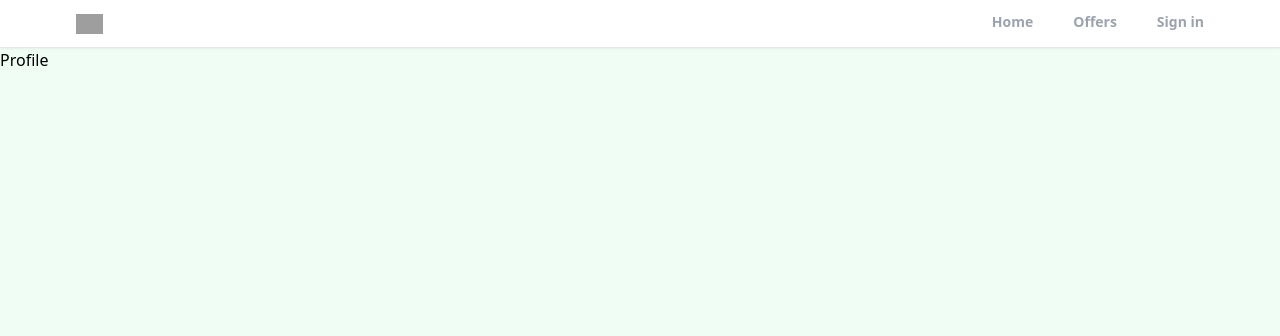
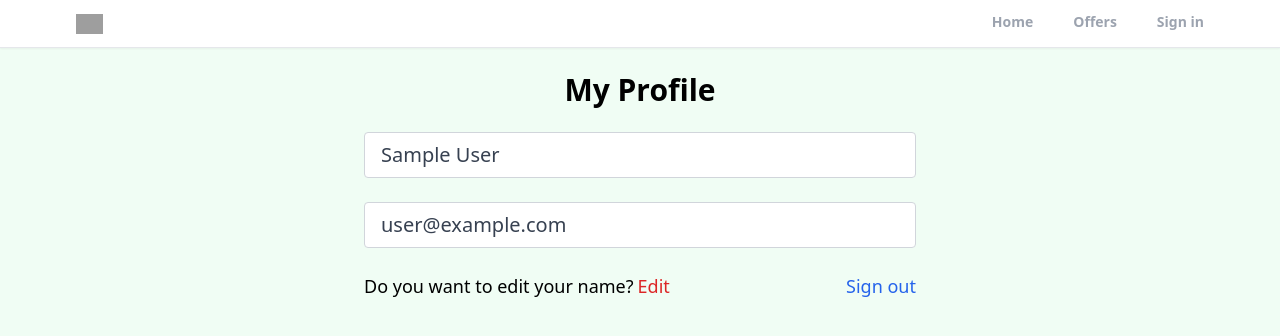
Before and after one commit to nerro042/realtor-site, a React (Vite) app: page /profile in a window 1280 px wide. Shown: the top 336 px of the page. Built offline with nearby package versions, Linux system fonts and the light colour scheme; no server answers; sample sign-in values are in the browser's storage; grey boxes are pictures that could not be loaded.

Commit message:
created private route and custom hook fpr protecting the profile page, and added the logout functionality

```diff
--- a/src/App.jsx
+++ b/src/App.jsx
@@ -8,6 +8,7 @@
 import Header from "./components/Header";
 import { ToastContainer } from "react-toastify";
 import "react-toastify/dist/ReactToastify.css";
+import PrivateRoute from "./components/PrivateRoute";
 
 function App() {
   return (
@@ -16,7 +17,11 @@
         <Header />
         <Routes>
           <Route path="/" element={<Home />} />
-          <Route path="/profile" element={<Profile />} />
+
+          <Route path="/profile" element={<PrivateRoute />}>
+            <Route path="/profile" element={<Profile />} />
+          </Route>
+
           <Route path="/Sign-in" element={<SignIn />} />
           <Route path="/sign-up" element={<SignUp />} />
           <Route path="/forgot-password" element={<ForgotPassword />} />
--- /dev/null
+++ b/src/components/PrivateRoute.jsx
@@ -0,0 +1,12 @@
+import React from "react";
+import { Navigate, Outlet } from "react-router-dom";
+import { useAuthStatus } from "../hooks/useAuthStatus";
+
+export default function PrivateRoute() {
+  const { loggedIn, loading } = useAuthStatus();
+  if (loading) {
+    return <h3>loading...</h3>;
+  }
+
+  return loggedIn ? <Outlet /> : <Navigate to="/sign-in" />;
+}
--- /dev/null
+++ b/src/hooks/useAuthStatus.jsx
@@ -0,0 +1,19 @@
+import { getAuth, onAuthStateChanged } from "firebase/auth";
+import { useEffect, useState } from "react";
+
+export function useAuthStatus() {
+  const [loggedIn, setLoggedIn] = useState(false);
+  const [loading, setLoading] = useState(true);
+
+  useEffect(() => {
+    const auth = getAuth();
+    onAuthStateChanged(auth, (user) => {
+      if (user) {
+        setLoggedIn(true);
+      }
+      setLoading(false);
+    });
+  }, []);
+
+  return { loggedIn, loading };
+}
--- a/src/pages/Profile.jsx
+++ b/src/pages/Profile.jsx
@@ -1,5 +1,67 @@
-import React from "react";
+import { getAuth } from "firebase/auth";
+import React, { useState } from "react";
+import { useNavigate } from "react-router";
 
 export default function Profile() {
-  return <div>Profile</div>;
+  const auth = getAuth();
+  const navigate = useNavigate();
+  const [formData, setFormData] = useState({
+    name: auth.currentUser.displayName,
+    email: auth.currentUser.email,
+  });
+
+  const { name, email } = formData;
+
+  const onLogOut = (e) => {
+    auth.signOut();
+    navigate("/");
+  };
+
+  return (
+    <>
+      <section className="max-w-6xl mx-auto flex justify-center items-center flex-col">
+        <h1 className="text-3xl text-center mt-6 font-bold">My Profile</h1>
+
+        <div className="w-full md:w-[50%] mt-6 px-3">
+          <form>
+            {/* Name input */}
+
+            <input
+              type="text"
+              id="name"
+              value={name}
+              disabled
+              className="mb-6 w-full px-4 py-2 text-xl text-gray-700 bg-white border border-gray-300 rounded transition ease-in-out"
+            />
+
+            {/* Email input */}
+
+            <input
+              type="email"
+              id="email"
+              value={email}
+              disabled
+              className="mb-6 w-full px-4 py-2 text-xl text-gray-700 bg-white border border-gray-300 rounded transition ease-in-out"
+            />
+
+            <div className="flex justify-between whitespace-nowrap text-sm sm:text-lg mb-6">
+              <p className="flex items-center">
+                Do you want to edit your name?
+                <span className="text-red-600 hover:text-red-700 transition ease-in-out duration-200 ml-1 cursor-pointer">
+                  Edit
+                </span>
+              </p>
+
+              <p
+                onClick={onLogOut}
+                className="text-blue-600 hover:text-blue-800 transition duration-200 ease-in-out cursor-pointer"
+              >
+                Sign out
+              </p>
+            </div>
+          </form>
+        </div>
+      </section>
+    </>
+  );
 }
```
